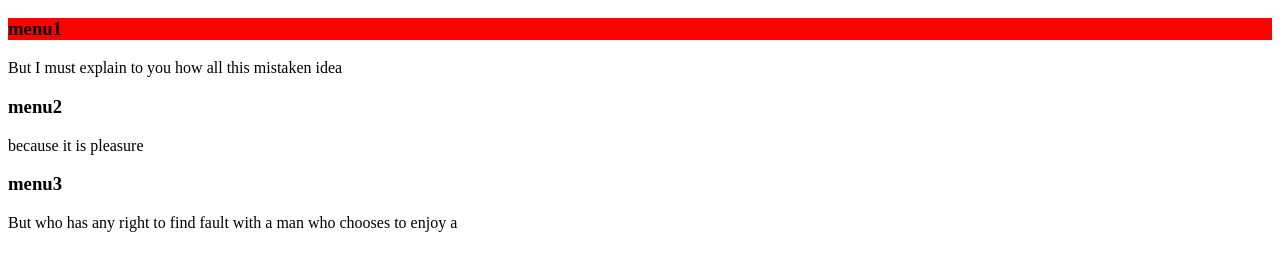
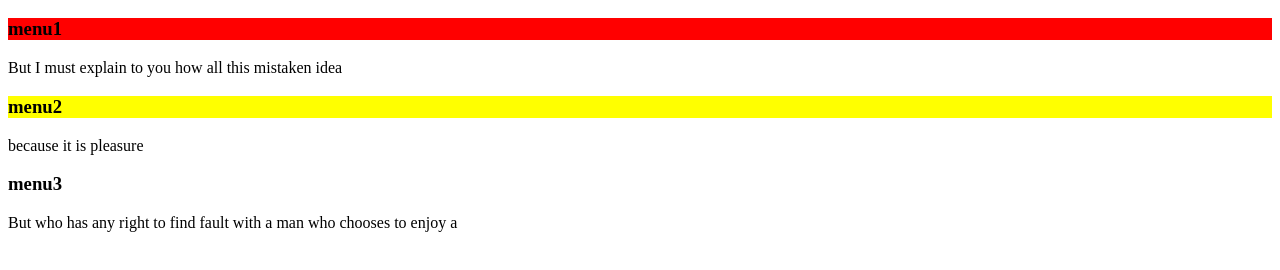
Before and after one commit to Vladyslav220/MyProject.github.io, a plain HTML site: page index.html in a window 1280 px wide. Shown: the part 48-318 px from the top of the page. Drawn offline with Linux system fonts and the light colour scheme.

Commit message:
Update index.html

```diff
--- a/index.html
+++ b/index.html
@@ -14,7 +14,7 @@
 		<p>But I must explain to you how all this mistaken idea</p>
 	</div>
 	<div>
-		<h3 claa="clas2">menu2</h3>
+		<h3 class="clas2">menu2</h3>
 		<p>because it is pleasure</p>
 	</div>
 	<div>
```
